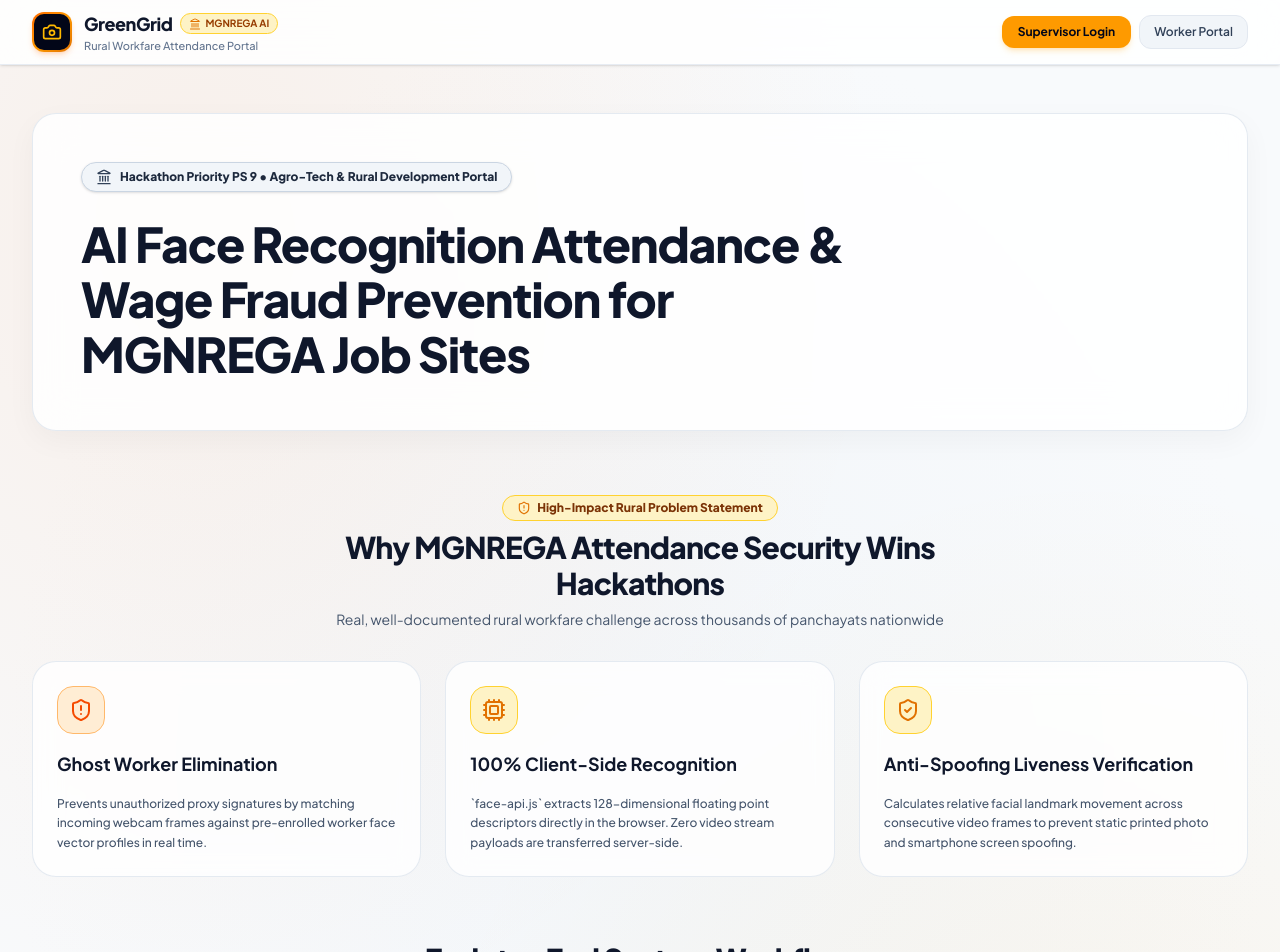
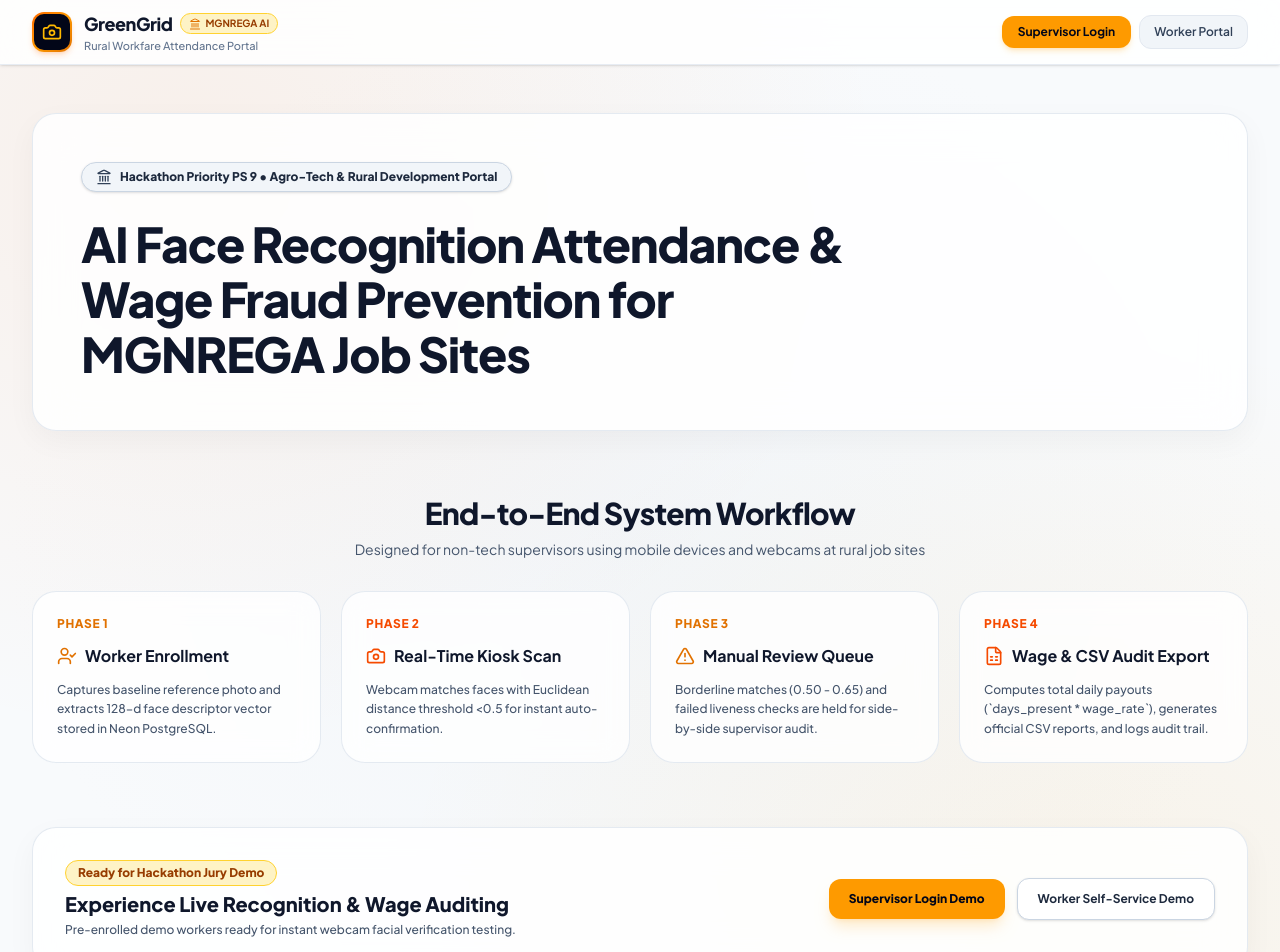
Before and after one commit to RishiVykunta/hakerthon, a Next.js app: page / in a window 1280 px wide. Shown: the top 952 px of the page. Built offline with nearby package versions, Linux system fonts and the light colour scheme; no server answers.

Commit message:
style: Remove problem statement section from landing page

```diff
--- a/src/app/page.tsx
+++ b/src/app/page.tsx
@@ -34,52 +34,6 @@
         </div>
       </section>
 
-      {/* Core Pain Point & Problem Statement Highlights */}
-      <section className="space-y-8">
-        <div className="text-center max-w-2xl mx-auto space-y-2">
-          <div className="inline-flex items-center gap-1.5 px-3.5 py-1 rounded-full bg-amber-100 text-amber-900 border border-amber-300 text-xs font-extrabold">
-            <ShieldAlert className="w-3.5 h-3.5 text-amber-600" /> High-Impact Rural Problem Statement
-          </div>
-          <h2 className="text-2xl sm:text-3xl font-extrabold text-slate-900 tracking-tight">
-            Why MGNREGA Attendance Security Wins Hackathons
-          </h2>
-          <p className="text-sm text-slate-600">
-            Real, well-documented rural workfare challenge across thousands of panchayats nationwide
-          </p>
-        </div>
-
-        <div className="grid grid-cols-1 md:grid-cols-3 gap-6">
-          <div className="glass-card p-6 rounded-3xl space-y-4">
-            <div className="w-12 h-12 rounded-2xl bg-orange-100 border border-orange-300 flex items-center justify-center text-orange-600 font-bold">
-              <ShieldAlert className="w-6 h-6" />
-            </div>
-            <h3 className="text-lg font-bold text-slate-900">Ghost Worker Elimination</h3>
-            <p className="text-xs text-slate-600 leading-relaxed font-medium">
-              Prevents unauthorized proxy signatures by matching incoming webcam frames against pre-enrolled worker face vector profiles in real time.
-            </p>
-          </div>
-
-          <div className="glass-card p-6 rounded-3xl space-y-4">
-            <div className="w-12 h-12 rounded-2xl bg-amber-100 border border-amber-300 flex items-center justify-center text-amber-600 font-bold">
-              <Cpu className="w-6 h-6" />
-            </div>
-            <h3 className="text-lg font-bold text-slate-900">100% Client-Side Recognition</h3>
-            <p className="text-xs text-slate-600 leading-relaxed font-medium">
-              `face-api.js` extracts 128-dimensional floating point descriptors directly in the browser. Zero video stream payloads are transferred server-side.
-            </p>
-          </div>
-
-          <div className="glass-card p-6 rounded-3xl space-y-4">
-            <div className="w-12 h-12 rounded-2xl bg-amber-100 border border-amber-300 flex items-center justify-center text-amber-600 font-bold">
-              <ShieldCheck className="w-6 h-6" />
-            </div>
-            <h3 className="text-lg font-bold text-slate-900">Anti-Spoofing Liveness Verification</h3>
-            <p className="text-xs text-slate-600 leading-relaxed font-medium">
-              Calculates relative facial landmark movement across consecutive video frames to prevent static printed photo and smartphone screen spoofing.
-            </p>
-          </div>
-        </div>
-      </section>
 
       {/* 4-Phase System Architecture Workflow */}
       <section className="space-y-8">
```
